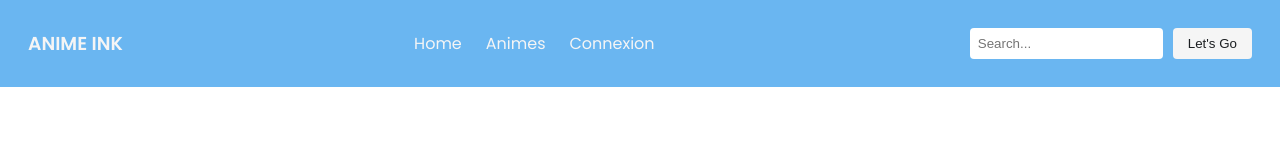
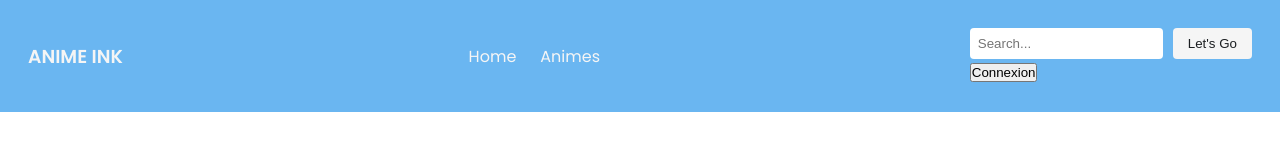
Before and after one commit to Lisow7/AnimeInk, a React (Vite) app in the folder AnimeInk/Frontend/: page / in a window 1280 px wide. Shown: the top 160 px of the page. Built offline with nearby package versions, Linux system fonts and the light colour scheme; no server answers.

Commit message:
Add button header layout

```diff
--- a/AnimeInk/Frontend/src/assets/sass/_layout.scss
+++ b/AnimeInk/Frontend/src/assets/sass/_layout.scss
@@ -7,6 +7,20 @@
   padding: 1.75rem;
   background-color: $primary;
   color: $secondary;
+}
+
+.nav-container {
+  &-left {
+    display: flex;
+    flex-direction: row;
+    gap: 3rem;
+  }
+
+  &-right {
+    display: flex;
+    flex-direction: row;
+    gap: 1rem;
+  }
 }
 
 .logo img {
@@ -30,7 +44,8 @@
 }
 
 .search-bar input[type="text"] {
-  padding: 8px;
+  padding: 0.5rem;
+  width: 60%;
   border-radius: 4px;
   border: none;
   margin-right: 10px;
@@ -43,6 +58,35 @@
   background-color: $secondary;
   color: $third;
   cursor: pointer;
+  transition: ease-in-out 150ms;
+
+  &:active {
+    cursor: pointer;
+    background-color: $third;
+    color: $secondary;
+  }
+}
+
+.btn-log {
+  padding: 0.3rem 1rem;
+  border-radius: 0.2rem;
+  background-color: transparent;
+  border: 0.2rem solid $secondary;
+  color: $secondary;
+  transition: ease-in-out 300ms;
+
+  &:hover {
+    cursor: pointer;
+    background-color: $secondary;
+    color: $third;
+  }
+
+  &:active {
+    cursor: pointer;
+    background-color: $third;
+    color: $secondary;
+    border: 0.2rem solid $third;
+  }
 }
 
 /*---------------------------------------------------------------------*/
--- a/AnimeInk/Frontend/src/components/layout/Header.jsx
+++ b/AnimeInk/Frontend/src/components/layout/Header.jsx
@@ -1,8 +1,10 @@
 const Header = () => {
   return (
     <header className="header">
-      <div className="logo">
-        <h3>ANIME INK</h3>
+      <div className="nav-container-left">
+        <div className="logo">
+          <h3>ANIME INK</h3>
+        </div>
       </div>
       <nav className="nav">
         <ul>
@@ -12,14 +14,16 @@ const Header = () => {
           <li>
             <a href="/mes-animes">Animes</a>
           </li>
-          <li>
-            <a href="/mon-profil">Connexion</a>
-          </li>
         </ul>
       </nav>
-      <div className="search-bar">
-        <input type="text" placeholder="Search..." />
-        <button type="submit">Let&apos;s Go</button>
+      <div className="nav-container-right">
+        <div className="search-bar">
+          <input type="text" placeholder="Search..." />
+          <button type="submit">Let&apos;s Go</button>
+        </div>
+        <div>
+          <button className="btn-log">Connexion</button>
+        </div>
       </div>
     </header>
   );
```
